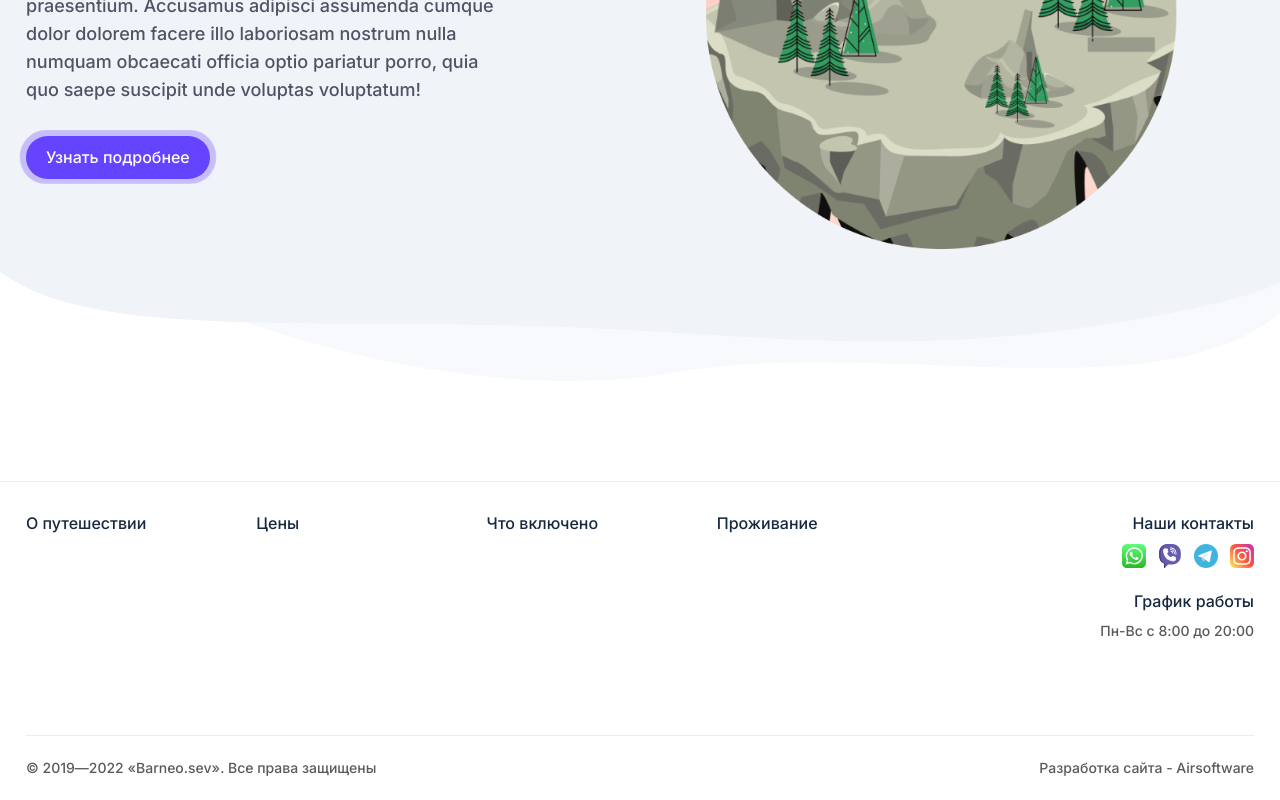
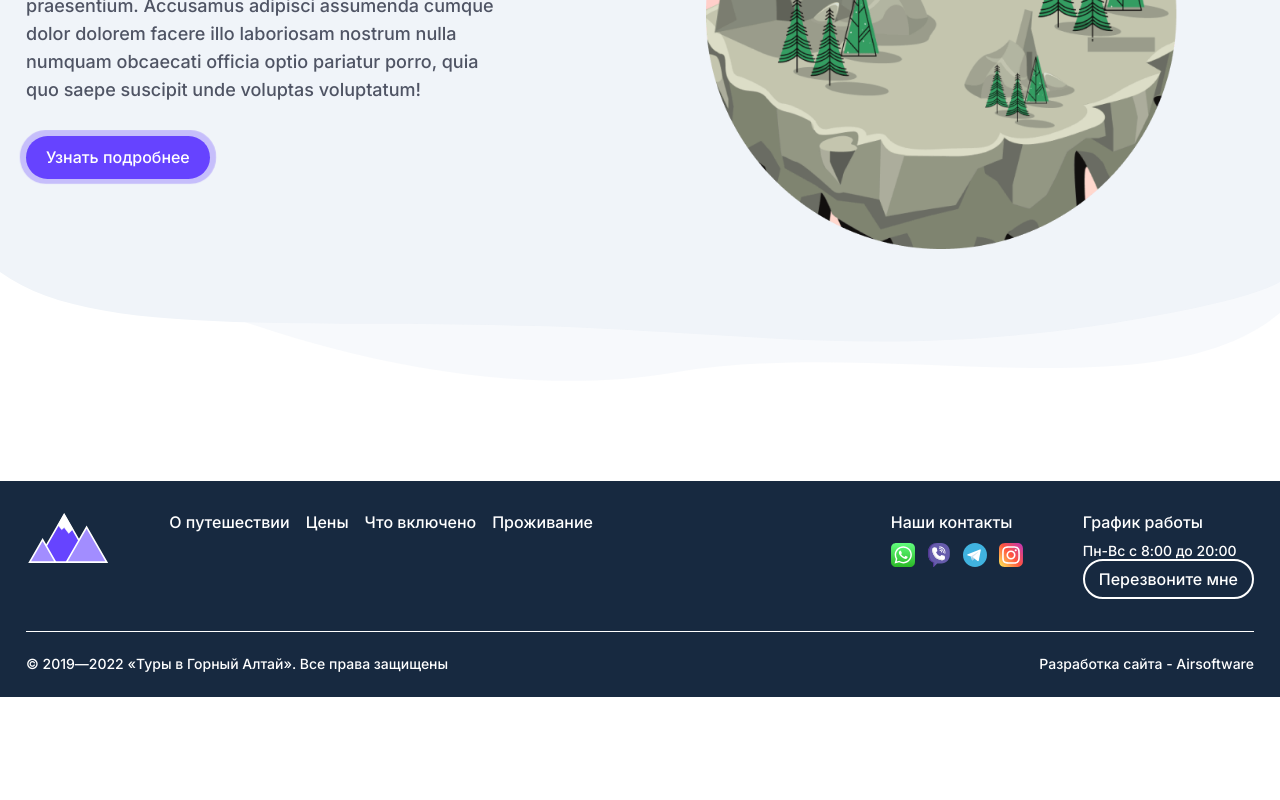
Before and after one commit to kadonomaro/paid-tours, a Nuxt app: page / in a window 1280 px wide. Shown: the part 414-1214 px from the top of the page. After the commit the page ends 1111 px from the top, so only its background shows below. Built offline with nearby package versions, Linux system fonts and the light colour scheme.

Commit message:
feat: the-footer components

```diff
--- a/components/common/TheFooter.vue
+++ b/components/common/TheFooter.vue
@@ -19,6 +19,7 @@
 
 <style lang="scss">
     .the-footer {
-        border-top: 1px solid $color-border;
+        color: #fff;
+        background-color: $color-base;
     }
 </style>
--- a/components/common/TheFooterBottom.vue
+++ b/components/common/TheFooterBottom.vue
@@ -12,7 +12,8 @@
 <template>
     <div class="the-footer-bottom">
         <div class="the-footer-bottom__copy">
-            © 2019—{{ getCurrentYear }} «Barneo.sev». Все права защищены
+            © 2019—{{ getCurrentYear }} «Туры в Горный Алтай». Все права
+            защищены
         </div>
         <div class="the-footer-bottom__developer">
             Разработка сайта - Airsoftware
@@ -23,9 +24,8 @@
 <style lang="scss">
     .the-footer-bottom {
         padding: 16px 0;
-        color: $color-light;
         font-size: 12px;
-        border-top: 1px solid $color-border;
+        border-top: 1px solid #fff;
         @include bp($bp-desktop-sm) {
             display: flex;
             align-items: center;
--- a/components/common/TheFooterNavigation.vue
+++ b/components/common/TheFooterNavigation.vue
@@ -3,8 +3,8 @@
         name: "TheFooterNavigation",
         props: {
             menu: {
-                type: Object,
-                default: () => {},
+                type: Array,
+                default: () => [],
             },
         },
     };
@@ -12,15 +12,9 @@
 
 <template>
     <nav class="the-footer-navigation">
-        <NuxtLink
-            class="the-footer-navigation__title"
-            :to="{ name: menu.link, hash: menu.hash }"
-        >
-            {{ menu.name }}
-        </NuxtLink>
         <ul class="the-footer-navigation__list">
             <li
-                v-for="(item, i) in menu.sub"
+                v-for="(item, i) in menu"
                 :key="i"
                 class="the-footer-navigation__item"
             >
@@ -36,37 +30,32 @@
 </template>
 
 <style lang="scss">
-    .the-footer-navigation__title {
-        display: block;
-        margin-bottom: 8px;
-        color: inherit;
-        font-size: 16px;
-        font-weight: 500;
+    .the-footer-navigation__list {
         @include bp($bp-desktop-sm) {
-            margin-bottom: 12px;
-        }
-    }
-
-    .the-footer-navigation__title,
-    .the-footer-navigation__link {
-        text-decoration: none;
-        transition: color 0.2s ease-in;
-        &:hover {
-            color: $color-accent;
-        }
-        &.nuxt-link-exact-active {
-            color: $color-accent;
+            display: flex;
+            margin: 0 -8px;
         }
     }
 
     .the-footer-navigation__item {
-        font-size: 14px;
-        &:not(:last-child) {
-            margin-bottom: 8px;
+        @include bp($bp-desktop-sm) {
+            margin: 0 8px;
         }
     }
 
     .the-footer-navigation__link {
-        color: $color-light;
+        display: block;
+        margin-bottom: 8px;
+        color: #fff;
+        font-size: 16px;
+        text-decoration: none;
+        transition: color 0.2s ease-in;
+        &:hover,
+        &.nuxt-link-exact-active {
+            color: $color-accent;
+        }
+        @include bp($bp-desktop-sm) {
+            margin-bottom: 0;
+        }
     }
 </style>
--- a/components/common/TheFooterTop.vue
+++ b/components/common/TheFooterTop.vue
@@ -3,10 +3,16 @@
     import TheFooterNavigation from "~/components/common/TheFooterNavigation";
     import TheCallbackButton from "~/components/common/TheCallbackButton";
     import TheSocialLinks from "~/components/common/TheSocialLinks";
+    import TheLogo from "~/components/common/TheLogo";
 
     export default {
         name: "TheFooterTop",
-        components: { TheSocialLinks, TheCallbackButton, TheFooterNavigation },
+        components: {
+            TheLogo,
+            TheSocialLinks,
+            TheCallbackButton,
+            TheFooterNavigation,
+        },
         menu() {
             return menu;
         },
@@ -15,24 +21,26 @@
 
 <template>
     <div class="the-footer-top">
-        <div class="the-footer-top__main">
-            <div
-                v-for="(menu, i) in $options.menu()"
-                :key="i"
-                class="the-footer-top__col"
-            >
-                <the-footer-navigation :menu="menu"></the-footer-navigation>
-            </div>
+        <div class="the-footer-top__logo">
+            <the-logo></the-logo>
         </div>
-        <div class="the-footer-top__side">
-            <div class="the-footer-top__title">Наши контакты</div>
+
+        <div class="the-footer-top__navigation">
+            <the-footer-navigation
+                :menu="$options.menu()"
+            ></the-footer-navigation>
+        </div>
+        <div class="the-footer-top__contacts">
             <div class="the-footer-top__social">
+                <div class="the-footer-top__title">Наши контакты</div>
                 <the-social-links></the-social-links>
             </div>
-            <div class="the-footer-top__title">График работы</div>
-            <div class="the-footer-top__work">Пн-Вс с 8:00 до 20:00</div>
-            <div class="the-footer-top__callback">
-                <the-callback-button></the-callback-button>
+            <div class="the-footer-top__time">
+                <div class="the-footer-top__title">График работы</div>
+                <div class="the-footer-top__work">Пн-Вс с 8:00 до 20:00</div>
+                <div class="the-footer-top__callback">
+                    <the-callback-button></the-callback-button>
+                </div>
             </div>
         </div>
     </div>
@@ -47,40 +55,31 @@
         }
     }
 
-    .the-footer-top__main {
+    .the-footer-top__logo {
+        margin-bottom: 24px;
         @include bp($bp-desktop-sm) {
-            display: flex;
-            flex-basis: 75%;
-            flex-grow: 1;
+            margin-right: 60px;
+            margin-bottom: 0;
         }
     }
 
-    .the-footer-top__side {
+    .the-footer-top__navigation {
+        margin-bottom: 24px;
         @include bp($bp-desktop-sm) {
-            flex-basis: 25%;
-            display: flex;
-            flex-direction: column;
-            align-items: flex-end;
+            margin-right: auto;
+            margin-bottom: 0;
         }
     }
 
-    .the-footer-top__callback {
-        margin-left: auto;
-    }
-
-    .the-footer-top__col {
-        margin-bottom: 24px;
+    .the-footer-top__contacts {
         @include bp($bp-desktop-sm) {
-            flex-basis: calc(100% / 3);
-            max-width: calc(100% / 3);
-            margin-bottom: 0;
+            display: flex;
         }
     }
 
     .the-footer-top__title {
         margin-bottom: 8px;
         font-size: 16px;
-        font-weight: 500;
         @include bp($bp-desktop-sm) {
             margin-bottom: 12px;
         }
@@ -88,11 +87,17 @@
 
     .the-footer-top__social {
         margin-bottom: 24px;
+        @include bp($bp-desktop-sm) {
+            margin-right: 60px;
+            margin-bottom: 0;
+        }
     }
 
     .the-footer-top__work {
         margin-bottom: 24px;
-        color: $color-light;
         font-size: 14px;
+        @include bp($bp-desktop-sm) {
+            margin-bottom: 0;
+        }
     }
 </style>
```
